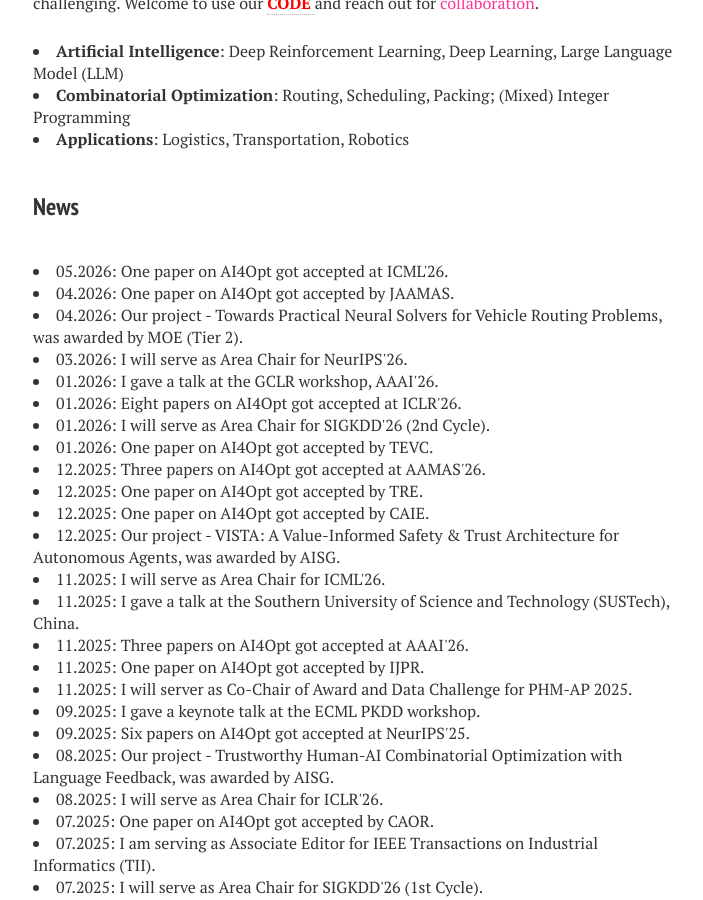
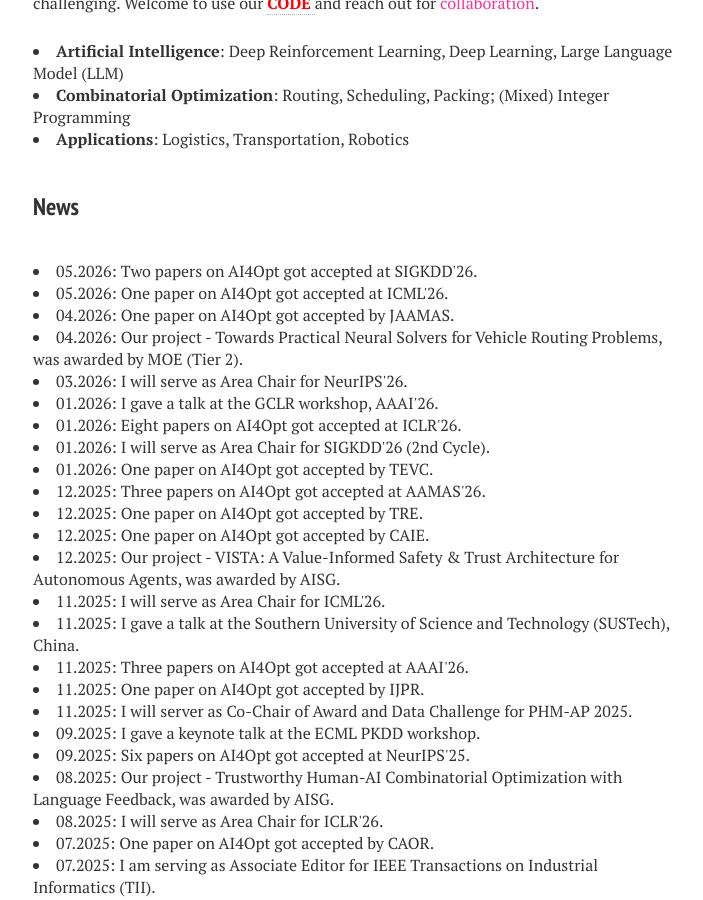
Before and after one commit to zhiguangcaosg/zhiguangcaosg.github.io, a Jekyll site: the page built from index.md, in a window 1280 px wide and 900 px high, scrolled down 812 px. Shown: the whole window, without its empty margins (287-990 px from the left). Built offline with Jekyll 4.4.1, drawn with Linux system fonts in a browser that asks for light colours; nearby versions of some CDN libraries.

Commit message:
Update index.md

```diff
--- a/index.md
+++ b/index.md
@@ -38,6 +38,10 @@ image: banner1.png
 </li>
 
 <h3 style="margin-bottom:-8px;padding-top:20px;">News</h3> <br>
+
+<li>
+05.2026: Two papers on AI4Opt got accepted at SIGKDD'26.
+</li>
 
 <li>
 05.2026: One paper on AI4Opt got accepted at ICML'26.
```
